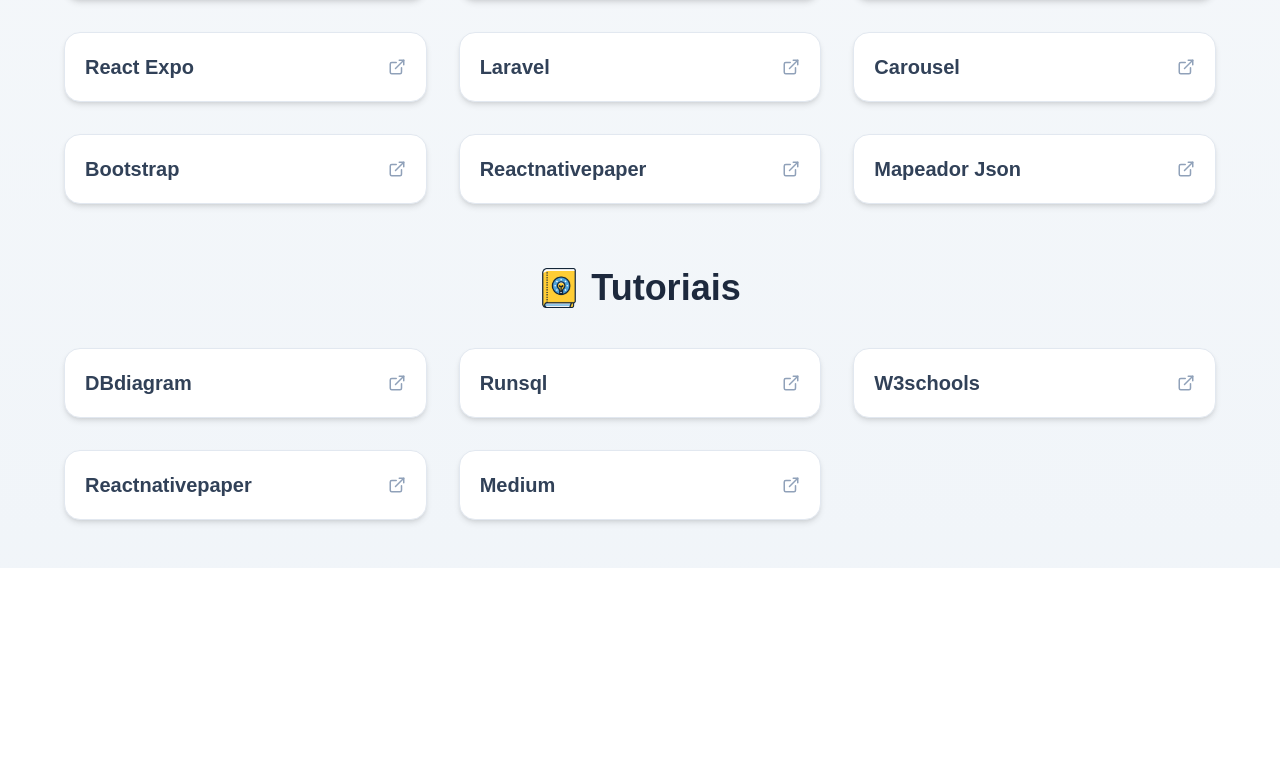
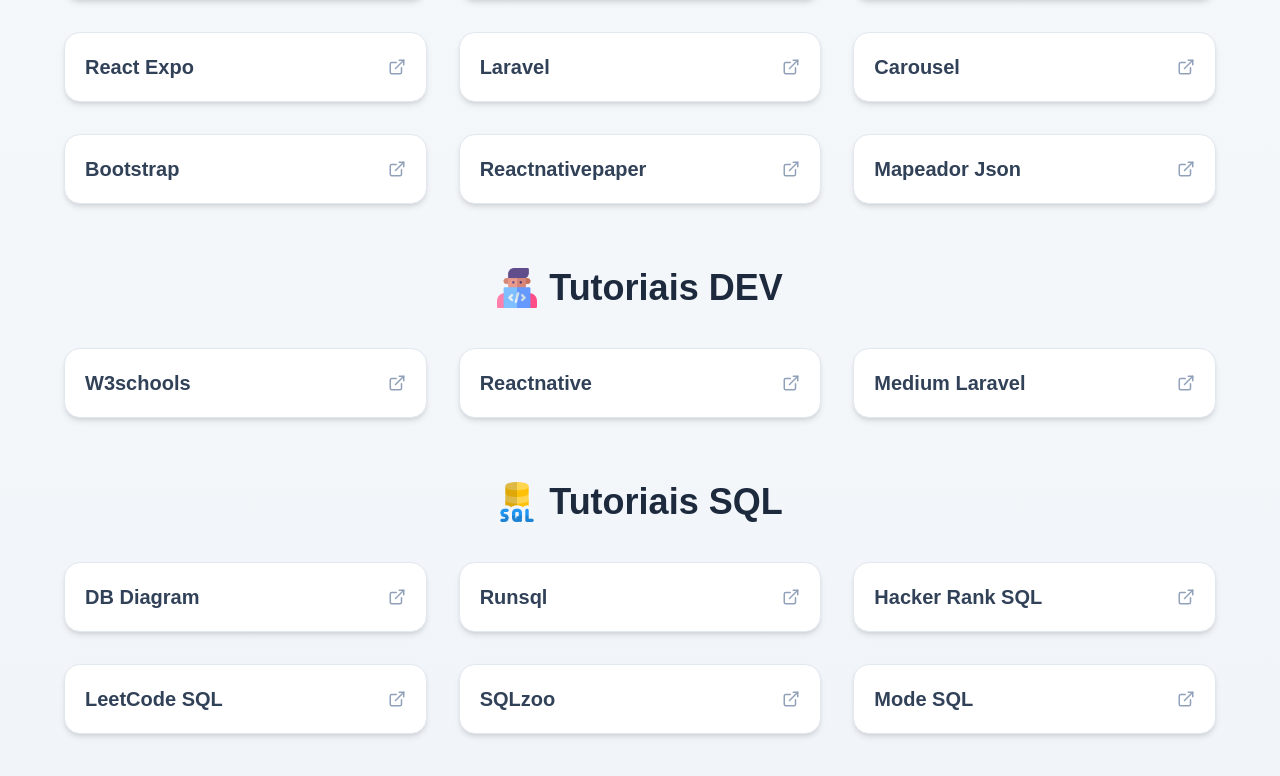
Before and after one commit to LeonardoVilla/repositorioclass, a Next.js app: page / in a window 1280 px wide. Shown: the part 908-1684 px from the top of the page. Before the commit the page ends 1476 px from the top, so only its background shows below. Built offline with nearby package versions, Linux system fonts and the light colour scheme.

Commit message:
Separação dos tópicos DEV e SQL

```diff
--- a/src/app/page.tsx
+++ b/src/app/page.tsx
@@ -27,12 +27,19 @@
   { name: "Mapeador Json", url: "https://jsoncrack.com/editor" },
 ];
 
-const tutoriais = [
-  { name: "DBdiagram", url: "https://dbdiagram.io/d" },
+const tutoriaisdev = [
+  { name: "W3schools", url: "https://www.w3schools.com/" },
+  { name: "Reactnative", url: "https://reactnativepaper.com/" },
+  { name: "Medium Laravel", url: "https://medium.com/@leonardovilla.tech/laravel-12-crud-com-livewire-988933f3773b" },
+];
+
+const tutoriaisbd = [
+  { name: "DB Diagram", url: "https://dbdiagram.io/d" },
   { name: "Runsql", url: "https://dbdiagram.io/" },
-  { name: "W3schools", url: "https://www.w3schools.com/" },
-  { name: "Reactnativepaper", url: "https://reactnativepaper.com/" },
-  { name: "Medium", url: "https://medium.com/@leonardovilla.tech/laravel-12-crud-com-livewire-988933f3773b" },
+  { name: "Hacker Rank SQL", url: "https://www.hackerrank.com/domains/sql/" },
+  { name: "LeetCode SQL", url: "hhttps://leetcode.com/problemset/database/" },
+  { name: "SQLzoo", url: "https://sqlzoo.net/wiki/SQL_Tutorial" },
+  { name: "Mode SQL", url: "https://mode.com/sql-tutorial" },
 ];
 
 export default function SoftwaresPage() {
@@ -146,19 +153,48 @@
         </div>
       </div>
 
-      {/* Tutoriais e Dicas */}
-      <div className="max-w-6xl mx-auto">
+      {/* Tutoriais e Dicas  DEV*/}
+      <div className="max-w-6xl mx-auto mb-16">
         <div className="flex items-center justify-center gap-3 mb-10 text-4xl font-bold text-slate-800">
           <img
-            src="/icons/tutorial.png"
+            src="/icons/dev.png"
             alt="Ícone de Software"
             className="w-10 h-10"
           />
-          <h1>Tutoriais</h1>
+          <h1>Tutoriais DEV</h1>
         </div>
 
         <div className="grid grid-cols-1 sm:grid-cols-2 md:grid-cols-3 gap-8">
-          {tutoriais.map((s) => (
+          {tutoriaisdev.map((s) => (
+            <motion.a
+              key={s.name}
+              href={s.url}
+              target="_blank"
+              rel="noopener noreferrer"
+              whileHover={{ scale: 1.03 }}
+              transition={{ type: "spring", stiffness: 300 }}
+              className="rounded-2xl border border-slate-200 bg-white shadow-md hover:shadow-xl transition-shadow p-5 flex items-center justify-between text-slate-700 font-semibold text-xl"
+            >
+              {s.name}
+              <ExternalLink size={18} className="text-slate-400" />
+            </motion.a>
+          ))}
+        </div>
+      </div>
+
+      {/* Tutoriais e Dicas  SQL/BD*/}
+      <div className="max-w-6xl mx-auto mb-16">
+        <div className="flex items-center justify-center gap-3 mb-10 text-4xl font-bold text-slate-800">
+          <img
+            src="/icons/sql.png"
+            alt="Ícone de Software"
+            className="w-10 h-10"
+          />
+          <h1>Tutoriais SQL</h1>
+        </div>
+
+        <div className="grid grid-cols-1 sm:grid-cols-2 md:grid-cols-3 gap-8">
+          {tutoriaisbd.map((s) => (
             <motion.a
               key={s.name}
               href={s.url}
```
Also changed, not shown: public/icons/dev.png (added), public/icons/sql.png (added).
